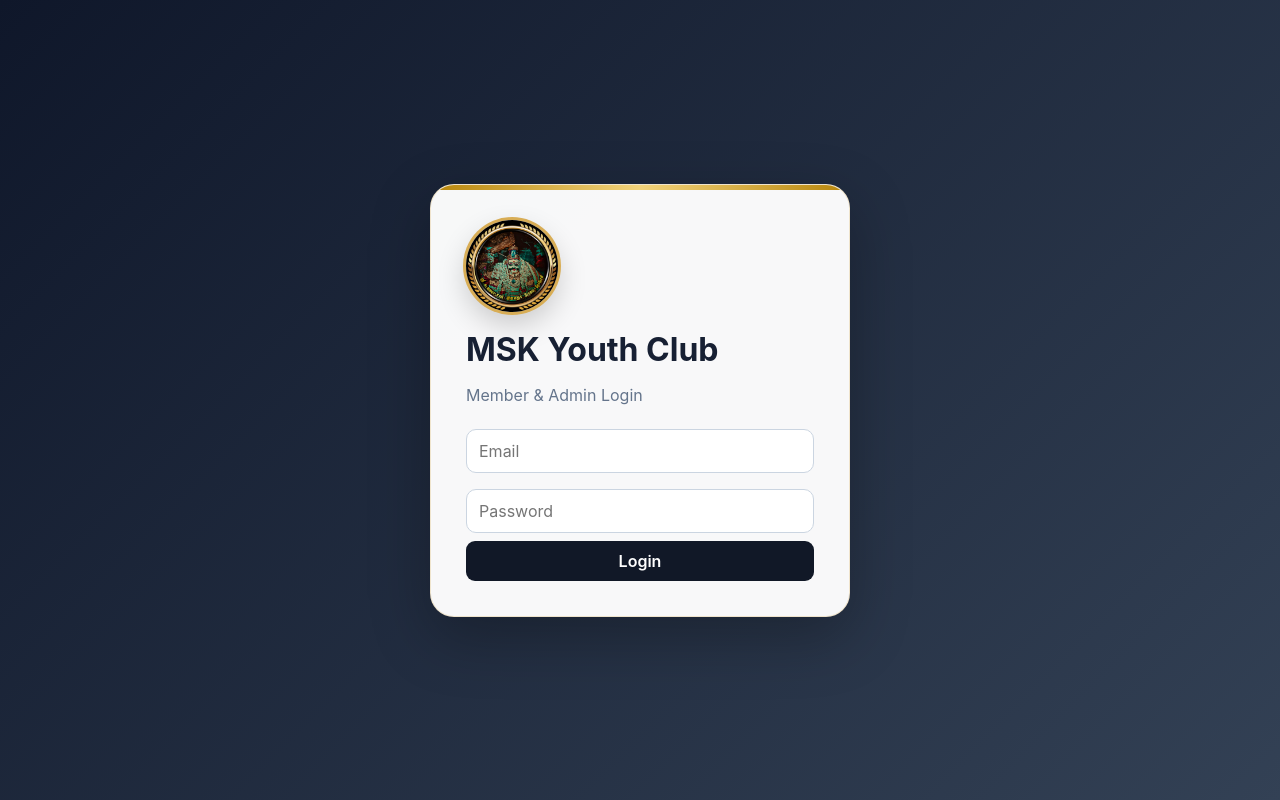
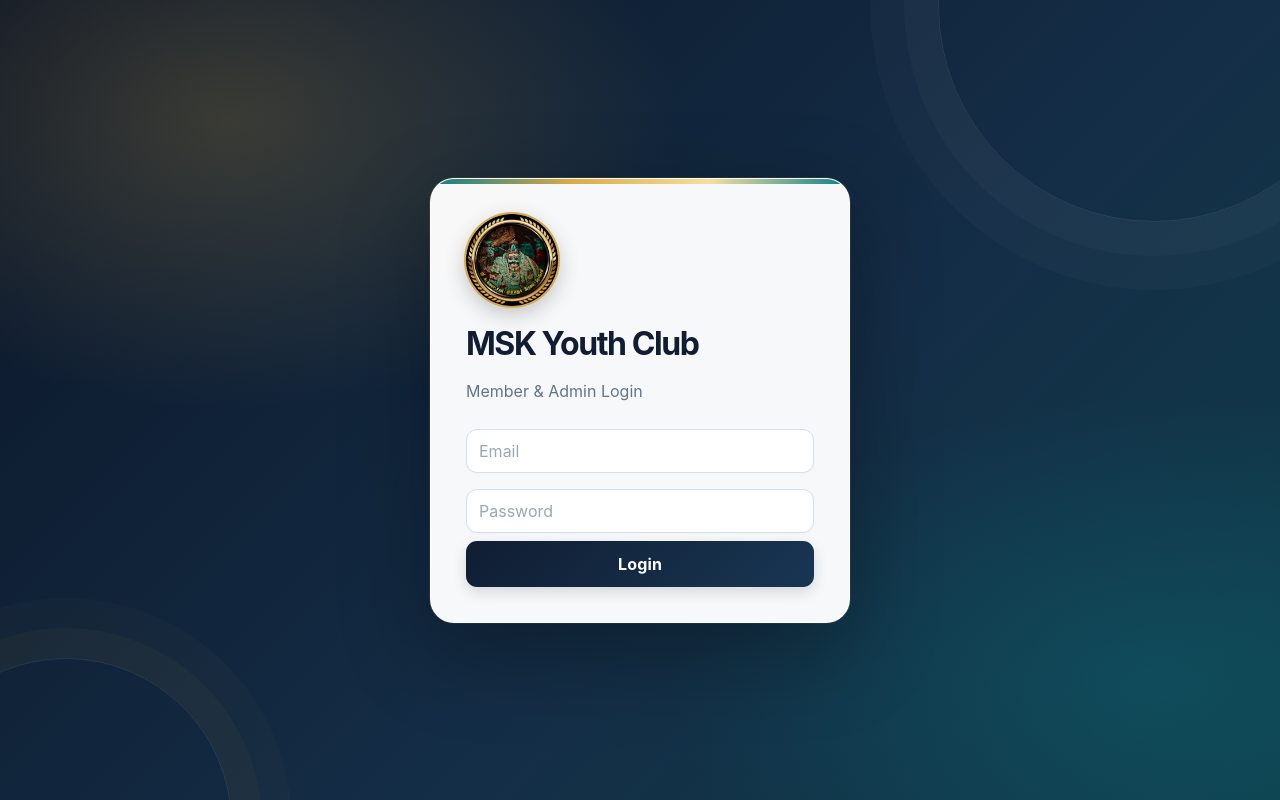
Before and after one commit to 033GUNANIDHI/mskyouthclub01, a React (Vite) app in the folder client/: page / in a window 1280 px wide. Built offline with nearby package versions, Linux system fonts and the light colour scheme.

Commit message:
Refresh MSK Youth Club website design

```diff
--- a/client/src/styles.css
+++ b/client/src/styles.css
@@ -98,31 +98,161 @@ th{font-size:13px;color:#64748b}
   .logout{padding:8px 10px}
 }
 
-/* Compact, month-wise collection history */
-.collection-card{min-width:0}
-.collection-head{align-items:center;margin-bottom:16px}
-.collection-head h2{margin:0 0 4px}
-.collection-head p{font-size:13px}
-.collection-filters{display:grid;grid-template-columns:minmax(150px,210px) minmax(120px,170px) 1fr;gap:12px;align-items:end;padding:14px;margin-bottom:14px;background:#f8fafc;border:1px solid #e2e8f0;border-radius:12px}
-.collection-filters label{display:flex;flex-direction:column;gap:6px;font-size:12px;font-weight:700;color:#64748b}
-.collection-filters select{min-width:0;padding:9px 10px}
-.collection-total{display:flex;flex-direction:column;align-items:flex-end;gap:2px;padding-right:4px}
-.collection-total span,.collection-total small{font-size:12px;color:#64748b}
-.collection-total strong{font-size:21px;color:#166534}
-.collection-table-wrap{max-height:560px;overflow:auto;overscroll-behavior:contain}
-.collection-table-wrap table{min-width:700px}
-.collection-table-wrap th{position:sticky;top:0;z-index:1;background:#fff}
-.collection-table-wrap td,.collection-table-wrap th{padding:10px 11px}
-.history-pagination{display:flex;align-items:center;justify-content:space-between;gap:12px;margin-top:14px;color:#64748b;font-size:13px}
-.history-pagination .button-row{align-items:center}
-.history-pagination button:disabled{opacity:.4;cursor:not-allowed}
-.page-indicator{white-space:nowrap;font-weight:600}
-.empty-history{text-align:center!important;color:#64748b;padding:28px!important}
-@media(max-width:700px){
- .collection-filters{grid-template-columns:1fr 1fr}
- .collection-total{grid-column:1/-1;align-items:flex-start;padding-top:4px}
- .collection-head{align-items:stretch}
- .history-pagination{align-items:flex-start;flex-direction:column}
- .history-pagination .button-row{width:100%;justify-content:space-between}
- .history-pagination .button-row button{flex:0 1 auto}
+/* MSK Youth Club — modern navy, teal & gold visual refresh */
+:root {
+  color-scheme: light;
+  --msk-ink: #14243b;
+  --msk-navy: #101d32;
+  --msk-teal: #087f8c;
+  --msk-teal-dark: #06616b;
+  --msk-gold: #d9aa45;
+  --msk-muted: #68788d;
+  --msk-line: #e1e8ef;
+  --msk-surface: rgba(255,255,255,.92);
+  --msk-shadow: 0 14px 38px rgba(19, 40, 67, .08);
 }
+
+html { scroll-behavior: smooth; }
+body {
+  font-family: Inter, ui-sans-serif, system-ui, -apple-system, BlinkMacSystemFont, "Segoe UI", sans-serif;
+  color: var(--msk-ink);
+  background:
+    radial-gradient(ellipse at 8% 0%, rgba(217,170,69,.16), transparent 30rem),
+    radial-gradient(ellipse at 95% 10%, rgba(8,127,140,.12), transparent 32rem),
+    linear-gradient(145deg, #f8fafc 0%, #eef4f8 48%, #f7f8fb 100%);
+  min-height: 100vh;
+}
+button, input, select, textarea { transition: border-color .18s ease, box-shadow .18s ease, background .18s ease, transform .18s ease; }
+button { border-radius: 11px; font-weight: 650; letter-spacing: .01em; }
+button:hover { opacity: 1; transform: translateY(-1px); }
+button:active { transform: translateY(0); }
+button:focus-visible, input:focus-visible, select:focus-visible, textarea:focus-visible {
+  outline: 3px solid rgba(8,127,140,.2);
+  outline-offset: 2px;
+}
+input, select, textarea {
+  border-color: #d6e0e9;
+  border-radius: 11px;
+  color: var(--msk-ink);
+  box-shadow: 0 1px 2px rgba(19,40,67,.025);
+}
+input:focus, select:focus, textarea:focus {
+  border-color: var(--msk-teal);
+  box-shadow: 0 0 0 4px rgba(8,127,140,.09);
+  outline: none;
+}
+input::placeholder, textarea::placeholder { color: #9aa7b6; }
+.primary, .tabs .active {
+  background: linear-gradient(135deg, var(--msk-navy), #183653);
+  color: #fff;
+  box-shadow: 0 5px 14px rgba(16,29,50,.15);
+}
+.primary:hover, .tabs .active:hover { background: linear-gradient(135deg, #183653, var(--msk-teal-dark)); }
+.danger { border: 1px solid #fecaca; }
+.topbar {
+  position: sticky;
+  top: 0;
+  z-index: 20;
+  background: linear-gradient(115deg, #101d32 0%, #142b43 65%, #0e4851 130%);
+  border-bottom: 1px solid rgba(217,170,69,.65);
+  box-shadow: 0 10px 30px rgba(16,29,50,.17);
+  backdrop-filter: blur(14px);
+}
+.topbar strong { letter-spacing: -.025em; }
+.brand-logo { box-shadow: 0 0 0 2px var(--msk-gold), 0 7px 22px rgba(0,0,0,.24); }
+.role { background: rgba(255,255,255,.12); border: 1px solid rgba(255,255,255,.12); color: #f7df9f; }
+.logout { border: 1px solid rgba(255,255,255,.24); }
+.logout:hover { background: #f7df9f; color: #101d32; }
+.container { padding-top: 32px; padding-bottom: 44px; }
+.page-title { margin-bottom: 26px; }
+.page-title h1 { color: var(--msk-navy); letter-spacing: -.04em; font-size: clamp(1.55rem, 2.6vw, 2.15rem); }
+.page-title p, .card-head p, .card-head small { color: var(--msk-muted); }
+.stat, .card {
+  background: var(--msk-surface);
+  border: 1px solid rgba(215,226,236,.9);
+  box-shadow: var(--msk-shadow);
+  backdrop-filter: blur(10px);
+}
+.stat { position: relative; overflow: hidden; border-radius: 18px; padding: 22px; }
+.stat::before {
+  content: "";
+  position: absolute;
+  left: 0; top: 16px; bottom: 16px;
+  width: 4px;
+  border-radius: 0 6px 6px 0;
+  background: linear-gradient(180deg, var(--msk-teal), var(--msk-gold));
+}
+.stat small { color: var(--msk-muted); font-weight: 650; letter-spacing: .035em; text-transform: uppercase; font-size: 11px; }
+.stat strong { display: block; color: var(--msk-navy); letter-spacing: -.035em; font-size: clamp(21px, 2.1vw, 29px); overflow-wrap: anywhere; }
+.stat:hover { border-color: #b7d9dc; transform: translateY(-4px); box-shadow: 0 18px 38px rgba(19,40,67,.12); }
+.card { border-radius: 18px; padding: 23px; }
+.card h2, .form h2, .monthly-selector h2 { color: var(--msk-navy); letter-spacing: -.025em; }
+.grid2, .finance-grid, .monthly-grid { gap: 22px; }
+.tabs { gap: 9px; }
+.tabs button { border: 1px solid var(--msk-line); background: rgba(255,255,255,.75); color: #52657a; }
+.tabs button:hover { border-color: #a9d1d5; color: var(--msk-teal-dark); }
+.tabs .active { border-color: transparent; color: #fff; }
+.table-wrap { border: 1px solid var(--msk-line); border-radius: 13px; background: #fff; }
+table { border-collapse: separate; border-spacing: 0; }
+th { background: #f3f7fa; color: #53677b; text-transform: uppercase; letter-spacing: .045em; font-size: 11px; }
+th:first-child { border-top-left-radius: 12px; }
+th:last-child { border-top-right-radius: 12px; }
+th, td { border-bottom: 1px solid #eaf0f4; }
+tbody tr:last-child td { border-bottom: 0; }
+tbody tr:hover { background: #f6fbfb; }
+.badge { font-weight: 700; letter-spacing: .01em; }
+.paid { background: #dff7ed; color: #126b4d; }
+.pending { background: #fff1cf; color: #885b09; }
+.notice, .error { border: 1px solid transparent; border-radius: 12px; }
+.notice { background: #e4f8ef; border-color: #b9ead3; color: #146346; }
+.error { background: #fff0ef; border-color: #ffd0cc; color: #a12f2a; }
+.finance-summary { gap: 14px; }
+.finance-summary div { border: 1px solid #e3ebf1; background: linear-gradient(145deg, #f9fbfd, #f0f7f8); border-radius: 14px; }
+.finance-summary span { color: var(--msk-muted); }
+.finance-summary strong { color: var(--msk-navy); letter-spacing: -.03em; }
+.edit-card { border-color: #9acbd0; box-shadow: 0 10px 28px rgba(8,127,140,.08); }
+.login-page {
+  position: relative;
+  isolation: isolate;
+  overflow: hidden;
+  background: radial-gradient(ellipse at 18% 15%, rgba(217,170,69,.22), transparent 28rem),
+              radial-gradient(ellipse at 90% 85%, rgba(14,128,139,.28), transparent 30rem),
+              linear-gradient(135deg, #0b1527 0%, #142d46 58%, #0c454d 125%);
+}
+.login-page::before, .login-page::after {
+  content: "";
+  position: absolute;
+  z-index: -1;
+  border: 1px solid rgba(255,255,255,.09);
+  border-radius: 50%;
+  pointer-events: none;
+}
+.login-page::before { width: 430px; height: 430px; top: -210px; right: -90px; box-shadow: 0 0 0 34px rgba(255,255,255,.025), 0 0 0 68px rgba(255,255,255,.018); }
+.login-page::after { width: 330px; height: 330px; bottom: -190px; left: -100px; box-shadow: 0 0 0 30px rgba(217,170,69,.035), 0 0 0 60px rgba(217,170,69,.025); }
+.login-card {
+  border: 1px solid rgba(255,255,255,.72);
+  background: rgba(255,255,255,.97);
+  box-shadow: 0 28px 90px rgba(0,0,0,.32), 0 0 0 1px rgba(217,170,69,.12);
+  animation: msk-rise-in .5s cubic-bezier(.2,.75,.25,1) both;
+}
+.login-card:before { height: 5px; background: linear-gradient(90deg, #087f8c, #d9aa45, #f5df9e, #087f8c); }
+.login-card h1 { color: var(--msk-navy); letter-spacing: -.045em; }
+.login-card p { line-height: 1.6; }
+.login-card .primary { min-height: 46px; }
+@keyframes msk-rise-in { from { opacity: 0; transform: translateY(12px) scale(.99); } to { opacity: 1; transform: translateY(0) scale(1); } }
+@media (prefers-reduced-motion: reduce) {
+  *, *::before, *::after { scroll-behavior: auto !important; animation-duration: .01ms !important; animation-iteration-count: 1 !important; transition-duration: .01ms !important; }
+}
+@media(max-width:950px) {
+  .container { padding-top: 24px; }
+  .card { padding: 19px; }
+}
+@media(max-width:650px) {
+  .topbar { backdrop-filter: none; }
+  .container { padding: 18px 12px 30px; }
+  .card { padding: 16px; border-radius: 15px; }
+  .stat { padding: 16px 14px 16px 18px; border-radius: 15px; }
+  .stat::before { top: 13px; bottom: 13px; }
+  .login-card { border-radius: 21px; }
+  .login-page::before { width: 280px; height: 280px; right: -150px; }
+}
```
